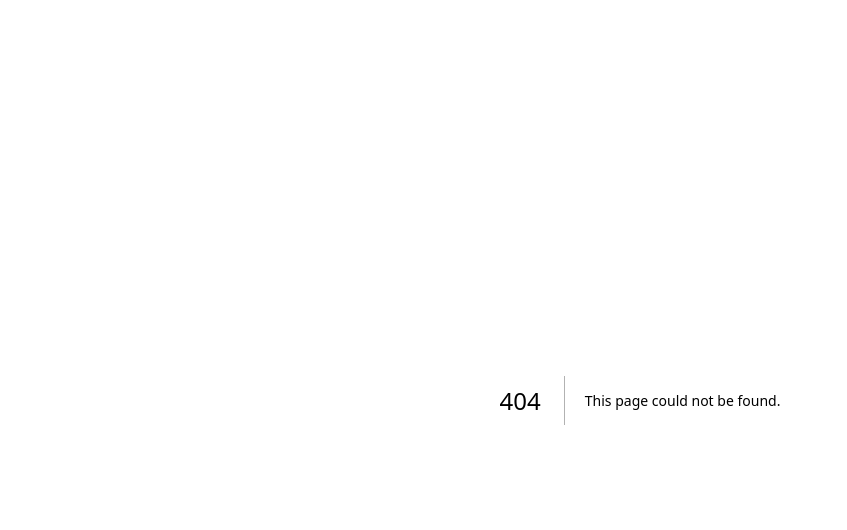
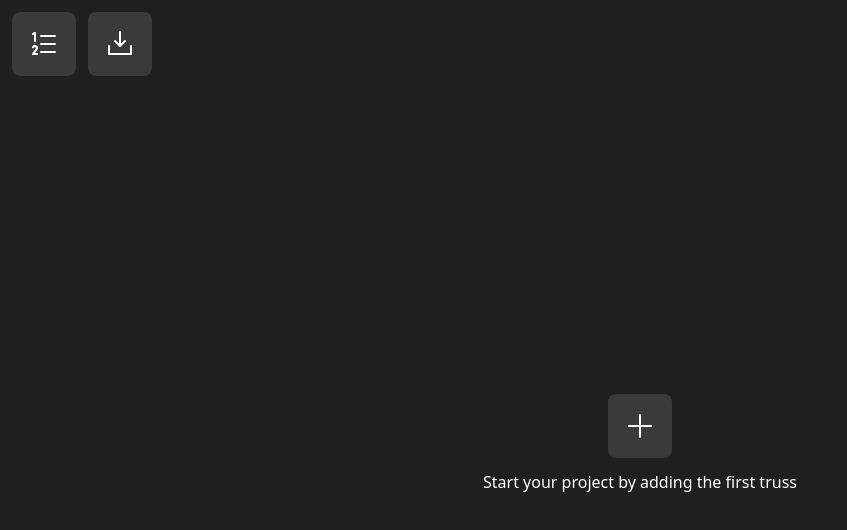
Before and after one commit to jedrzejdubial/truss-tool, a Next.js app: page /new in a window 1280 px wide. Before the commit this address had no page. Shown: the top 530 px of the page, without its empty margins (0-847 px from the left). Built offline with nearby package versions, Linux system fonts and the light colour scheme.

Commit message:
Added 'New' page to create new projects

```diff
--- a/app/components/Button.tsx
+++ b/app/components/Button.tsx
@@ -1,12 +1,20 @@
 "use client";
 
 import { createElement } from "react";
+import { useRouter } from "next/navigation";
 import { Icon } from "@phosphor-icons/react";
 
-export default function Button({ title, icon }: { title?: string, icon: Icon }) {
+export default function Button({ title, icon, action, path }: { title?: string, icon: Icon, action?: () => void, path?: string }) {
+    const router = useRouter();
+
+    const handleClick = () => action ? action() : path ? router.push(path) : undefined;
+
     return (
-        <button className={"w-16 h-16 bg-[var(--gray)] rounded-lg flex justify-center items-center"} title={title}>
-            { createElement(icon, { size: 32 }) }
+        <button
+          className={"w-16 h-16 bg-[var(--gray)] hover:bg-[#424242] rounded-lg flex justify-center items-center"}
+          title={title}
+          onClick={handleClick}>
+            {createElement(icon, {size: 32})}
         </button>
     );
 }
--- /dev/null
+++ b/app/new/page.tsx
@@ -0,0 +1,20 @@
+"use client";
+
+import Button from "@/app/components/Button";
+import { ListNumbers, DownloadSimple, Plus } from "@phosphor-icons/react";
+
+export default function Page() {
+    return (
+        <div className={"h-screen flex flex-col justify-center items-center"}>
+            <nav className={"w-full flex gap-3 p-3"}>
+                <Button title={"Show details"} icon={ListNumbers} />
+                <Button title={"Download an image of current canvas"} icon={DownloadSimple} />
+            </nav>
+
+            <div className={"h-full flex flex-col justify-center items-center gap-3"}>
+                <Button icon={Plus} path={"/new"} />
+                <p>Start your project by adding the first truss</p>
+            </div>
+        </div>
+    );
+}
--- a/app/page.tsx
+++ b/app/page.tsx
@@ -8,7 +8,7 @@ export default function Home() {
     <div className={"h-screen flex flex-col justify-center items-center"}>
         <div className={"h-full flex flex-col justify-center items-center gap-3"}>
             <h1 className={"text-3xl font-semibold"}>Welcome to Truss Tool</h1>
-            <Button icon={FilePlus}/>
+            <Button icon={FilePlus} path={"/new"} />
             <p>Create a new project</p>
         </div>
 
```
